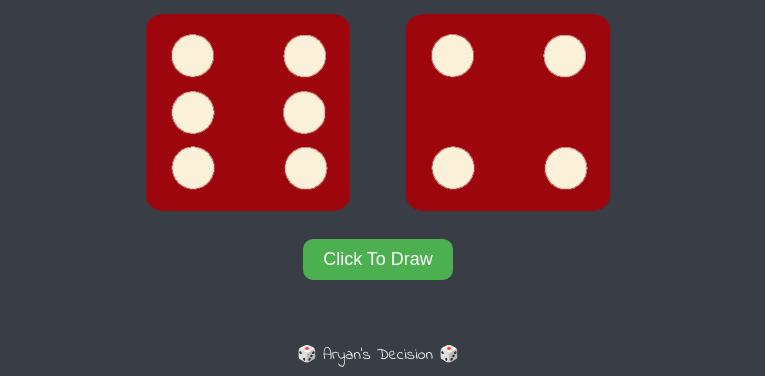
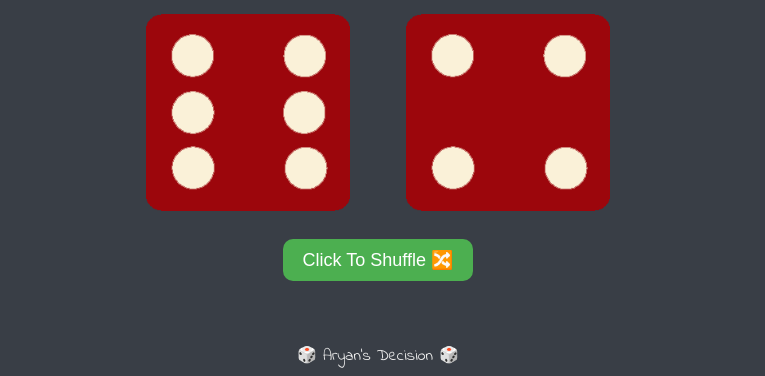
Before and after one commit to sriaryan01/Dicee-Challenge---Starting-Files, a plain HTML site: page index.html in a window 1280 px wide. Shown: the part 481-857 px from the top of the page, without its empty margins (262-1027 px from the left). Drawn offline with Linux system fonts and the light colour scheme.

Commit message:
change button label

```diff
--- a/index.html
+++ b/index.html
@@ -24,7 +24,7 @@
       </div>
     </div>
     <button id="btnRefresh" type="button">
-      Click To Draw
+      Click To Shuffle 🔀
   </button>
 
     <footer>🎲 Aryan's Decision 🎲 </footer>
```
